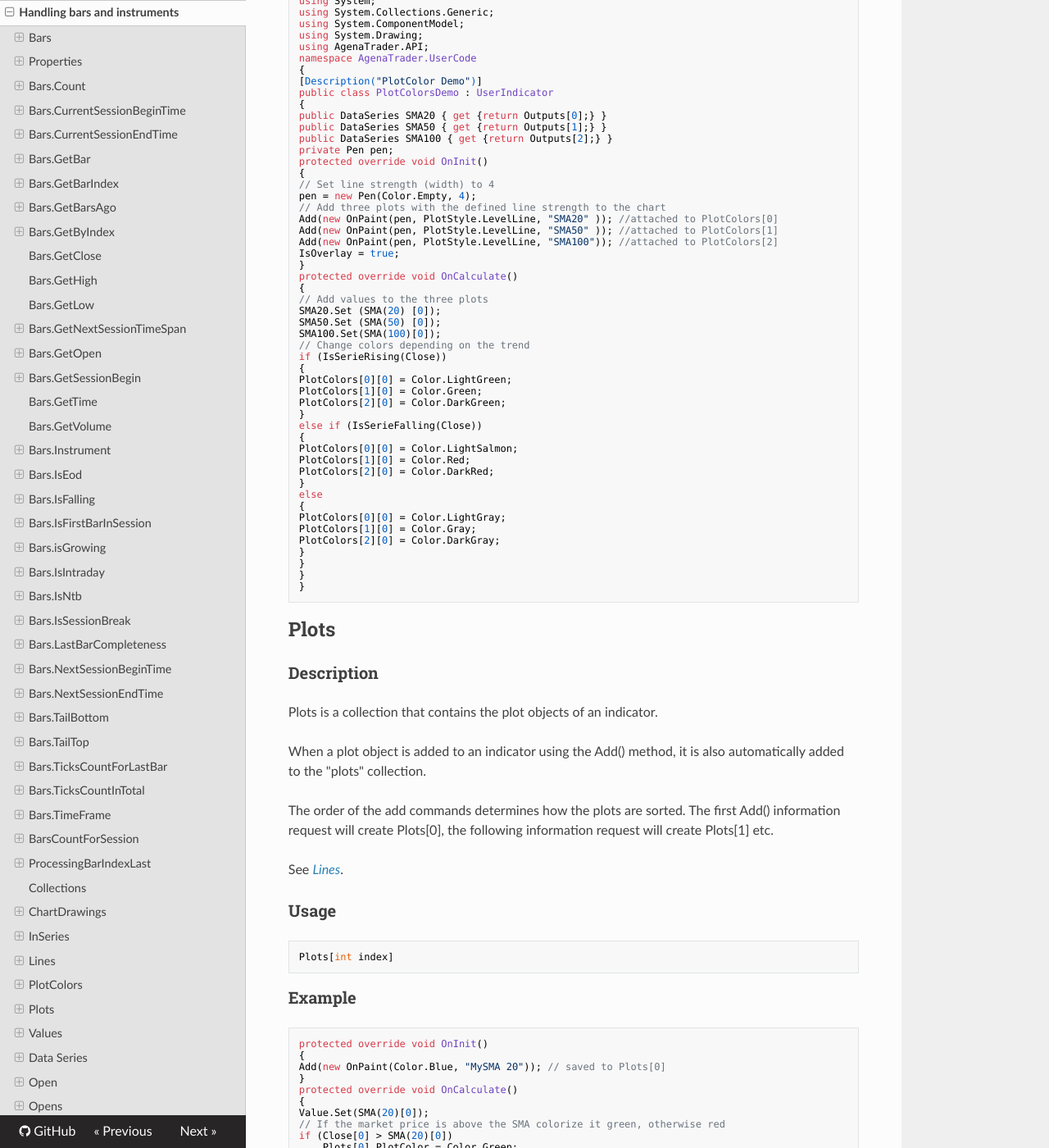
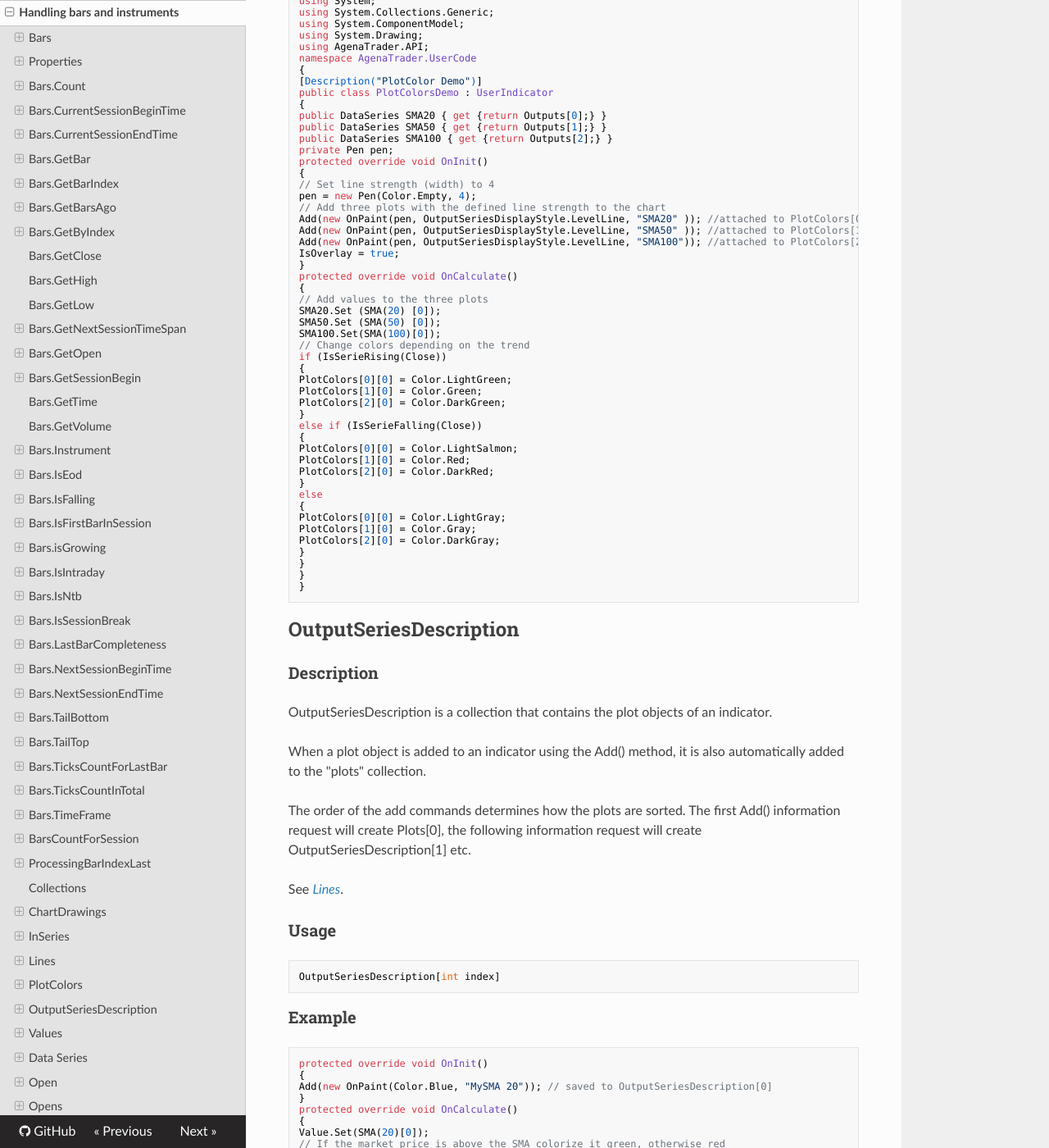
Before and after one commit to AgenaTrader/AgenaScript-documentation, an MkDocs documentation site: the page built from sources/handling_bars_and_instruments.md, in a window 1280 px wide and 1400 px high, scrolled down 31545 px. Shown: the whole window at 82% size. Built offline with MkDocs 1.6.1, drawn with Linux system fonts in a browser that asks for light colours; nearby versions of some CDN libraries; old or Windows-style settings are respelled for this version of MkDocs; some of the changed text lies outside the part shown.

Commit message:
Update handling_bars_and_instruments.md

````diff
--- a/sources/handling_bars_and_instruments.md
+++ b/sources/handling_bars_and_instruments.md
@@ -930,7 +930,7 @@ When a line object is added to the indicator using the [*Add()*](#add) method, t
 
 The order of the add commands determines how these lines are sorted. The first information request of Add() will create Lines\[0\], the next information request will be Lines\[1\] etc.
 
-See [*Plots*](#plots).
+See [*OutputSeriesDescription*](#outputseriesdescription).
 
 ### Usage
 ```cs
@@ -1001,9 +1001,9 @@ protected override void OnInit()
 // Set line strength (width) to 4
 pen = new Pen(Color.Empty, 4);
 // Add three plots with the defined line strength to the chart
-Add(new OnPaint(pen, PlotStyle.LevelLine, "SMA20" )); //attached to PlotColors[0]
-Add(new OnPaint(pen, PlotStyle.LevelLine, "SMA50" )); //attached to PlotColors[1]
-Add(new OnPaint(pen, PlotStyle.LevelLine, "SMA100")); //attached to PlotColors[2]
+Add(new OnPaint(pen, OutputSeriesDisplayStyle.LevelLine, "SMA20" )); //attached to PlotColors[0]
+Add(new OnPaint(pen, OutputSeriesDisplayStyle.LevelLine, "SMA50" )); //attached to PlotColors[1]
+Add(new OnPaint(pen, OutputSeriesDisplayStyle.LevelLine, "SMA100")); //attached to PlotColors[2]
 IsOverlay = true;
 }
 protected override void OnCalculate()
@@ -1036,35 +1036,35 @@ PlotColors[2][0] = Color.DarkGray;
 }
 ```
 
-## Plots
-### Description
-Plots is a collection that contains the plot objects of an indicator.
+## OutputSeriesDescription
+### Description
+OutputSeriesDescription is a collection that contains the plot objects of an indicator.
 
 When a plot object is added to an indicator using the Add() method, it is also automatically added to the "plots" collection.
 
-The order of the add commands determines how the plots are sorted. The first Add() information request will create Plots\[0\], the following information request will create Plots\[1\] etc.
+The order of the add commands determines how the plots are sorted. The first Add() information request will create Plots\[0\], the following information request will create OutputSeriesDescription\[1\] etc.
 
 See [*Lines*](#lines).
 
 ### Usage
 ```cs
-Plots[int index]
+OutputSeriesDescription[int index]
 ```
 
 ### Example
 ```cs
 protected override void OnInit()
 {
-Add(new OnPaint(Color.Blue, "MySMA 20")); // saved to Plots[0]
+Add(new OnPaint(Color.Blue, "MySMA 20")); // saved to OutputSeriesDescription[0]
 }
 protected override void OnCalculate()
 {
 Value.Set(SMA(20)[0]);
 // If the market price is above the SMA colorize it green, otherwise red
 if (Close[0] > SMA(20)[0])
-	Plots[0].PlotColor = Color.Green;
+	OutputSeriesDescription[0].PlotColor = Color.Green;
 else
-	Plots[0].PlotColor = Color.Red;
+	OutputSeriesDescription[0].PlotColor = Color.Red;
 }
 ```
 
````
